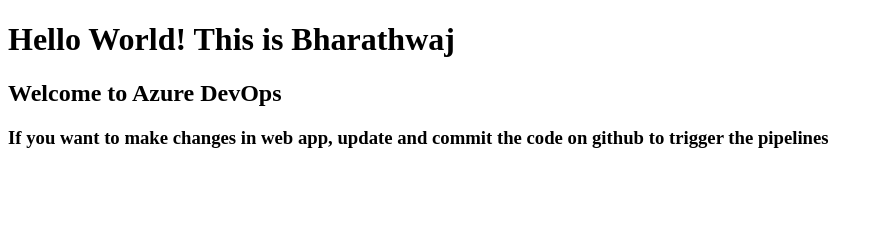
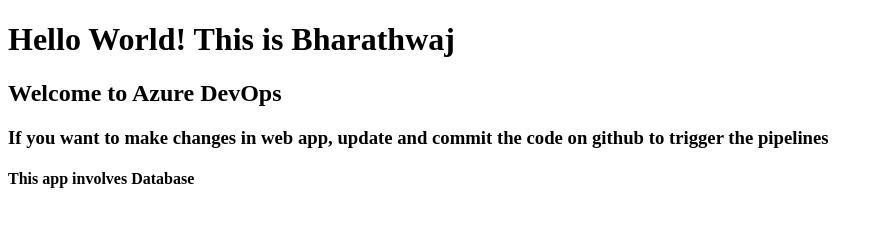
Before and after one commit to TABharathwaj1998/studentDatabase, a plain HTML site: page template/index.html in a window 1280 px wide. Shown: the whole page, without its empty margins (0-883 px from the left). Drawn offline with Linux system fonts and the light colour scheme.

Commit message:
index.html is modified

```diff
--- a/template/index.html
+++ b/template/index.html
@@ -4,5 +4,6 @@
         <h1>Hello World! This is Bharathwaj</h1>
         <h2>Welcome to Azure DevOps</h2>
         <h3>If you want to make changes in web app, update and commit the code on github to trigger the pipelines</h3>
+        <h4>This app involves Database</h4>
     </head>
 </html>
```
